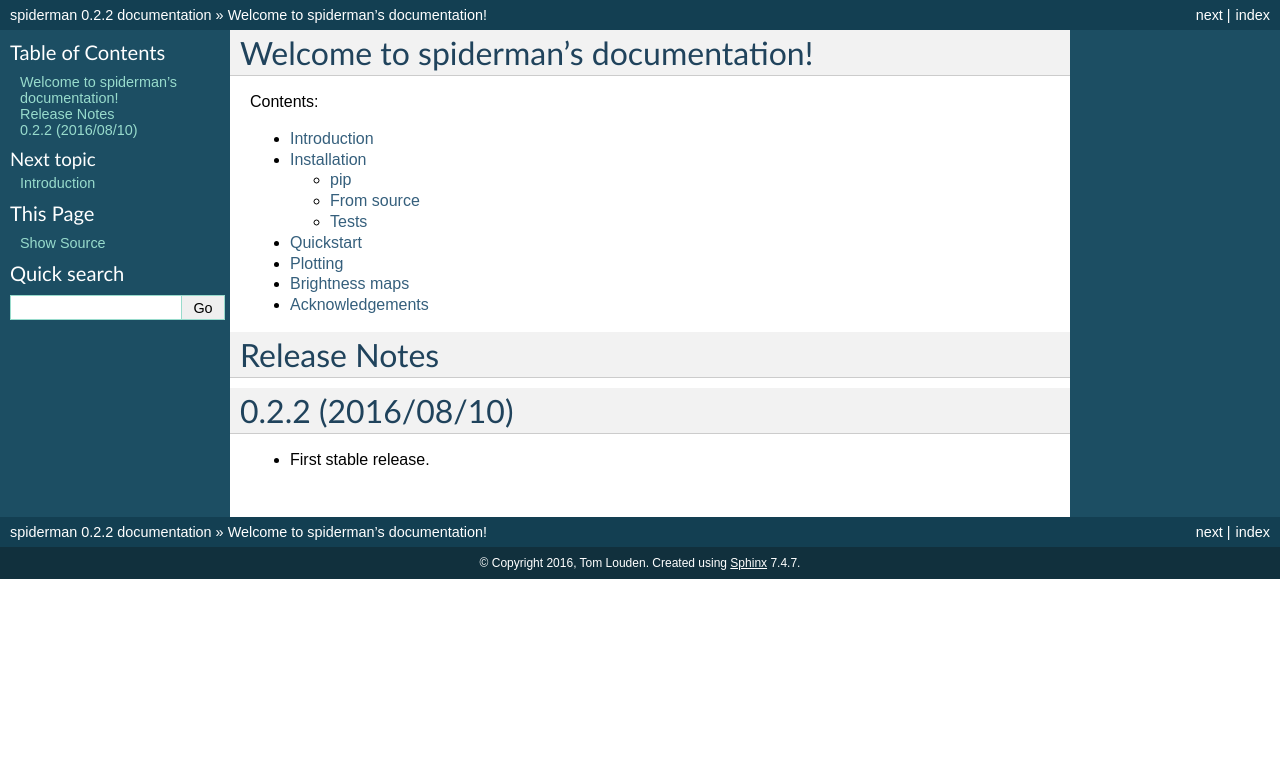
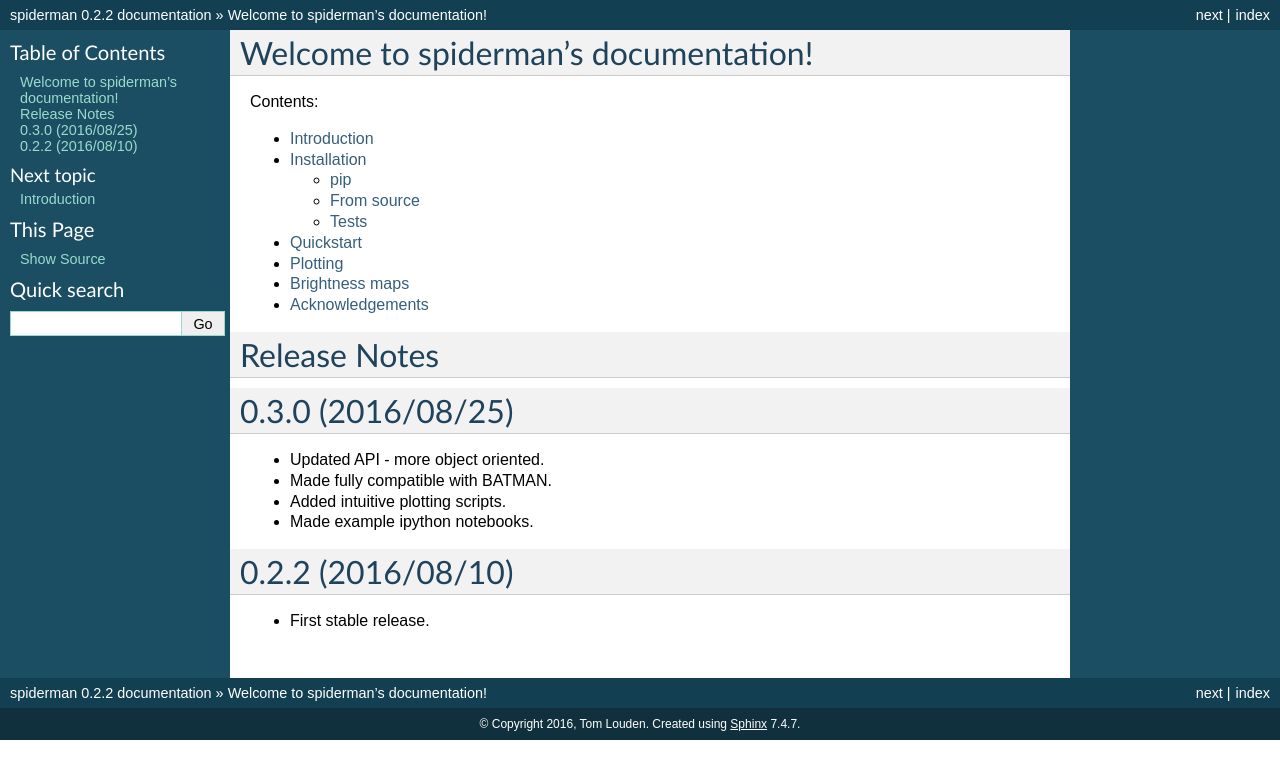
Before and after one commit to tomlouden/SPIDERMAN, a Sphinx documentation site: the page built from docs/index.rst, in a window 1280 px wide. Shown: the top 779 px of the page. Built offline with Sphinx 7.4.7, drawn with Linux system fonts in a browser that asks for light colours.

```diff
--- a/docs/index.rst
+++ b/docs/index.rst
@@ -21,6 +21,13 @@ Contents:
 Release Notes
 ==============
 
+0.3.0 (2016/08/25)
+==================
+- Updated API - more object oriented.
+- Made fully compatible with BATMAN.
+- Added intuitive plotting scripts.
+- Made example ipython notebooks.
+
 0.2.2 (2016/08/10)
 ==================
 - First stable release.
```
